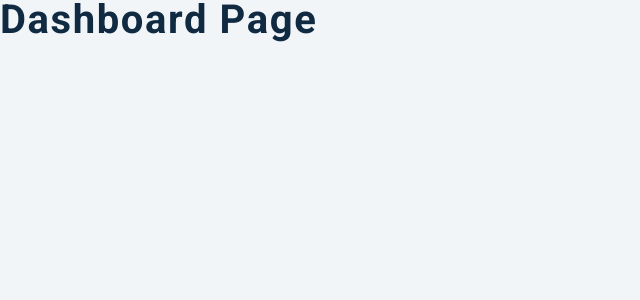
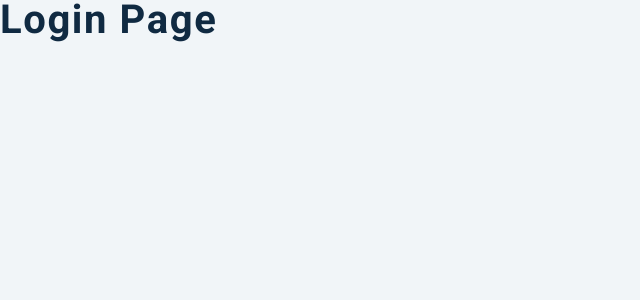
Before and after one commit to yopse/versiongit, a React (Create React App) app: page /login in a window 1280 px wide. Shown: the top 300 px of the page, without its empty margins (0-640 px from the left). Built offline with nearby package versions, Linux system fonts and the light colour scheme.

Commit message:
Error page has been setup at Router

```diff
--- a/src/App.js
+++ b/src/App.js
@@ -1,21 +1,20 @@
 import React from "react";
 import { Dashboard, Login, PrivateRoute, AuthWrapper, Error } from "./pages";
-import {
-  BrowserRouter as Router,
-  Switch,
-  Route,
-  BrowserRouter,
-} from "react-router-dom";
+import { BrowserRouter as Router, Switch, Route } from "react-router-dom";
 
 function App() {
   return (
     <Router>
       <Switch>
-        <Route to="/">
-          <Dashboard></Dashboard>
+        <Route path="/" exact>
+          <Dashboard />
         </Route>
-        <Route to="/login">
-          <Login></Login>
+
+        <Route path="/login">
+          <Login />
+        </Route>
+        <Route path="*">
+          <Error></Error>
         </Route>
       </Switch>
     </Router>
--- a/src/index.js
+++ b/src/index.js
@@ -3,7 +3,7 @@ import ReactDOM from "react-dom";
 import "./index.css";
 import App from "./App";
 import * as serviceWorker from "./serviceWorker";
-import { GithubProvider } from "./context/context";
+
 import { Auth0Provider } from "@auth0/auth0-react";
 
 ReactDOM.render(
```
